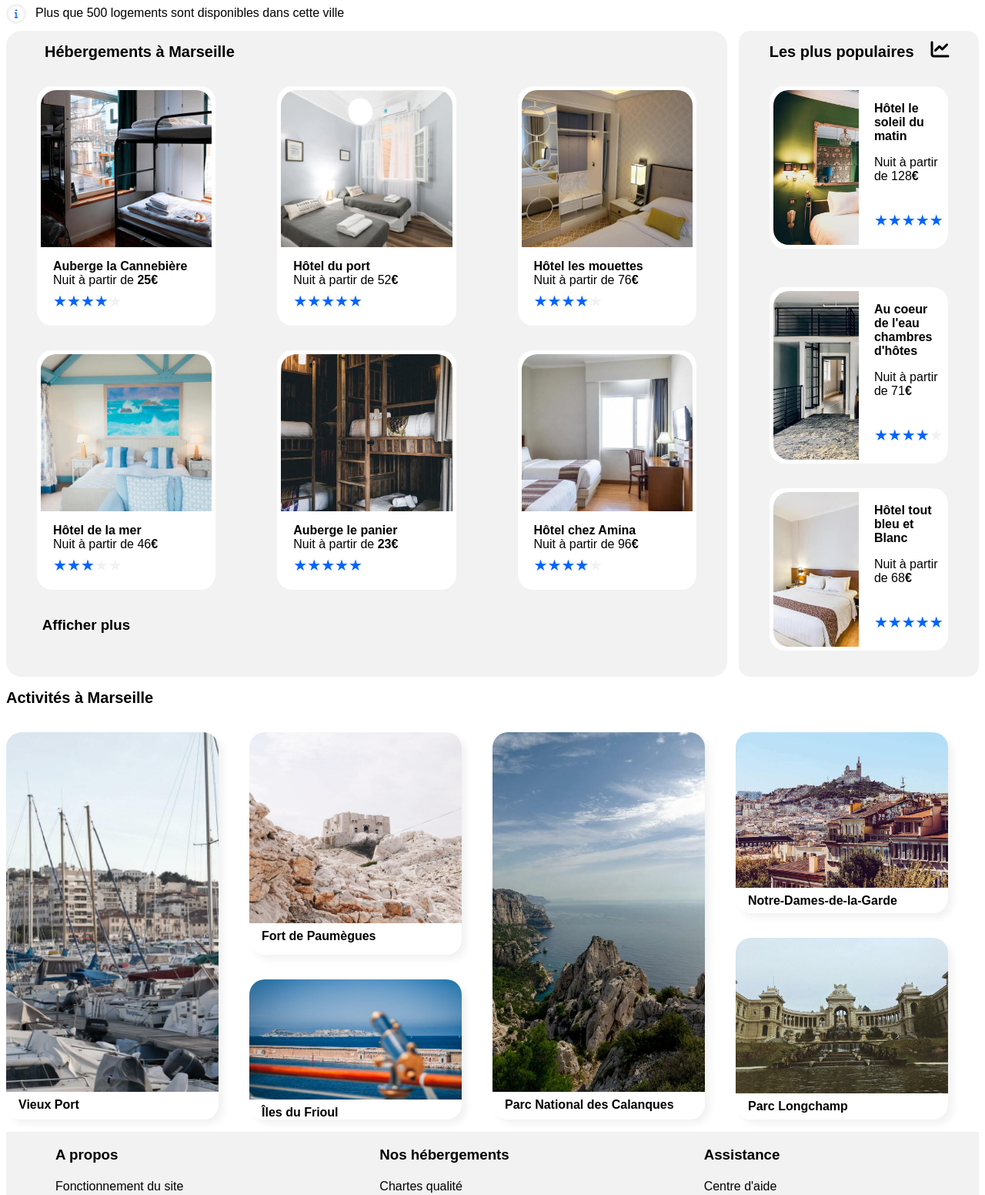
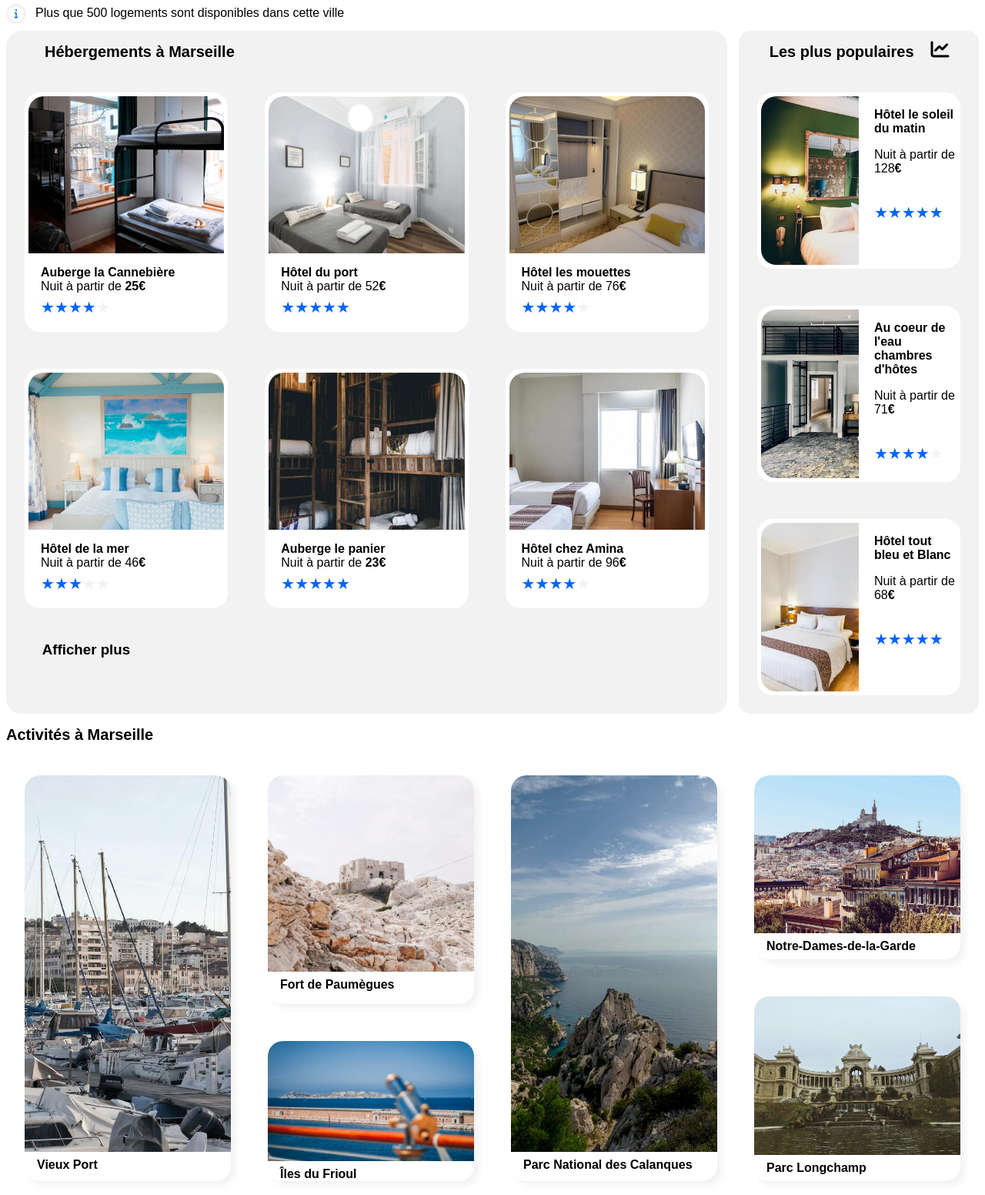
Before and after one commit to Brayan-jarry/BrayanJarry_2_07112020, a plain HTML site: page index.html in a window 1280 px wide. Shown: the part 286-1838 px from the top of the page at 77% size. Drawn offline with Linux system fonts and the light colour scheme; a web font is replaced by a local one.

Commit message:
projet 2 terminé

```diff
--- a/CSS/style.css
+++ b/CSS/style.css
@@ -261,6 +261,9 @@ article
 	border-radius: 20px;
 	display: grid;
 	grid-template: 5px 6fr 3fr/5px 1fr 5px;
+	text-decoration: none;
+	margin: 1.5rem;
+	color: black;
 
 }
 
@@ -398,6 +401,9 @@ aside
 	grid-template:  5px 1fr 5px/5px 1fr 1fr 5px;
 	background-color: white;
 	border-radius: 20px;
+	margin: 1.5rem;
+	text-decoration: none;
+	color: black;
 }
 
 .titre_prix_note_aside
@@ -454,7 +460,9 @@ aside
 {
 	border-radius: 20px;
 	box-shadow: 6px 6px 10px #F2F2F2;
-	margin-left: 0;
+	margin: 1.5rem;
+	text-decoration: none;
+	color: black;
 }
 
 .pack_activites_1
--- a/index.html
+++ b/index.html
@@ -99,8 +99,7 @@
 
 				<div id="article">
 
-					<a href="" class="carte">
-						<figure class="element_article">
+					<a href="" class="element_article">
 							<div id="photo_hebergement_1"></div>
 							<div class="titre_prix_note_hebergement">
 								<figcaption>Auberge la Cannebière</figcaption>
@@ -113,11 +112,9 @@
 									<input type="radio" name="note" class="etoile"> <p class="etoile_g">★</p> </input>
 								</form>
 							</div>
-						</figure>
 					</a>
 
-					<a href="" class="carte">
-						<figure class="element_article">
+					<a href="" class="element_article">
 						<div id="photo_hebergement_2"></div>
 						<div class="titre_prix_note_hebergement">
 							<figcaption>Hôtel du port</figcaption>
@@ -130,11 +127,9 @@
 								<input type="radio" name="note" class="etoile"> <p class="etoile_b">★</p> </input>
 							</form>
 						</div>
-						</figure>
 					</a>
 
-					<a href="" class="carte">
-						<figure class="element_article">
+					<a href="" class="element_article">
 						<div id="photo_hebergement_3"></div>
 						<div class="titre_prix_note_hebergement">
 							<figcaption>Hôtel les mouettes</figcaption>
@@ -147,11 +142,9 @@
 								<input type="radio" name="note" class="etoile"> <p class="etoile_g">★</p> </input>
 							</form>
 						</div>
-						</figure>
 					</a>
 
-					<a href="" class="carte">
-						<figure class="element_article">
+					<a href="" class="element_article">
 						<div id="photo_hebergement_4"></div>
 						<div class="titre_prix_note_hebergement">
 							<figcaption>Hôtel de la mer</figcaption>
@@ -164,11 +157,9 @@
 								<input type="radio" name="note" class="etoile"> <p class="etoile_g">★</p> </input>
 							</form>
 						</div>
-						</figure>
 					</a>
 
-					<a href="" class="carte">
-						<figure class="element_article">
+					<a href="" class="element_article">
 						<div id="photo_hebergement_5"></div>
 						<div class="titre_prix_note_hebergement">
 							<figcaption>Auberge le panier</figcaption>
@@ -181,11 +172,9 @@
 								<input type="radio" name="note" class="etoile"> <p class="etoile_b">★</p> </input>
 							</form>
 						</div>
-						</figure>
 					</a>
 
-					<a href="" class="carte">
-						<figure class="element_article">
+					<a href="" class="element_article">
 						<div id="photo_hebergement_6"></div>
 						<div class="titre_prix_note_hebergement">
 							<figcaption>Hôtel chez Amina</figcaption>
@@ -198,9 +187,7 @@
 								<input type="radio" name="note" class="etoile"> <p class="etoile_g">★</p> </input>
 							</form>
 						</div>
-						</figure>
 					</a>
-
 				</div>
 
 				<h3 id="Afficher_plus">Afficher plus</h3>
@@ -218,8 +205,7 @@
 
 				<div id="aside">
 
-					<a href="" class="carte">
-						<figure class="element_aside">
+					<a href="" class="element_aside">
 						<div id="photo_aside_1"></div>
 						<div class="titre_prix_note_aside">
 							<figcaption>Hôtel le soleil du matin</figcaption>
@@ -232,11 +218,9 @@
 								<input type="radio" name="note" class="etoile"> <p class="etoile_b">★</p> </input>
 							</form>
 						</div>
-						</figure>
 					</a>
 
-					<a href="" class="carte">
-						<figure class="element_aside">
+					<a href="" class="element_aside">
 						<div id="photo_aside_2"></div>
 						<div class="titre_prix_note_aside">
 							<figcaption>Au coeur de l'eau chambres d'hôtes</figcaption>
@@ -249,11 +233,9 @@
 								<input type="radio" name="note" class="etoile"> <p class="etoile_g">★</p> </input>
 							</form>
 						</div>
-						</figure>
 					</a>
 
-					<a href="" class="carte">
-						<figure class="element_aside">
+					<a hidden class="element_aside">
 						<div id="photo_aside_3"></div>
 						<div class="titre_prix_note_aside">
 							<figcaption>Hôtel tout bleu et Blanc</figcaption>
@@ -266,7 +248,6 @@
 								<input type="radio" name="note" class="etoile"> <p class="etoile_b">★</p> </input>
 							</form>
 						</div>
-						</figure>
 					</a>
 
 				</div>
@@ -282,38 +263,38 @@
 
 		<div id="activites_a_marseille">
 
-			<figure class="activites_g">
+			<a href="" class="activites_g">
 				<div id="photo_activites_1"></div>
 				<figcaption class="titre_activites">Vieux Port</figcaption>
-			</figure>
+			</a>
 
 			<div class="pack_activites_1">
-				<figure class="activites_p">
+				<a href="" class="activites_p">
 					<div id="photo_activites_2"></div>
 					<figcaption class="titre_activites">Fort de Paumègues</figcaption>
-				</figure>
+				</a>
 
-				<figure class="activites_p">
+				<a href="" class="activites_p">
 					<div id="photo_activites_3"></div>
 					<figcaption class="titre_activites">Îles du Frioul</figcaption>
-				</figure>
+				</a>
 			</div>
 
-			<figure class="activites_g">
+			<a href="" class="activites_g">
 				<div id="photo_activites_4"></div>
 					<figcaption class="titre_activites">Parc National des Calanques</figcaption>
-			</figure>
+			</a>
 
 			<div class="pack_activites_2">
-				<figure class="activites_p">
+				<a href="" class="activites_p">
 					<div id="photo_activites_5"></div>
 					<figcaption class="titre_activites">Notre-Dames-de-la-Garde</figcaption>
-				</figure>
+				</a>
 
-				<figure class="activites_p">
+				<a href="" class="activites_p">
 					<div id="photo_activites_6"></div>
 					<figcaption class="titre_activites">Parc Longchamp</figcaption>
-				</figure>
+				</a>
 			</div>
 
 		</div>
```
Lines whose indentation alone changed are shown as unchanged.
